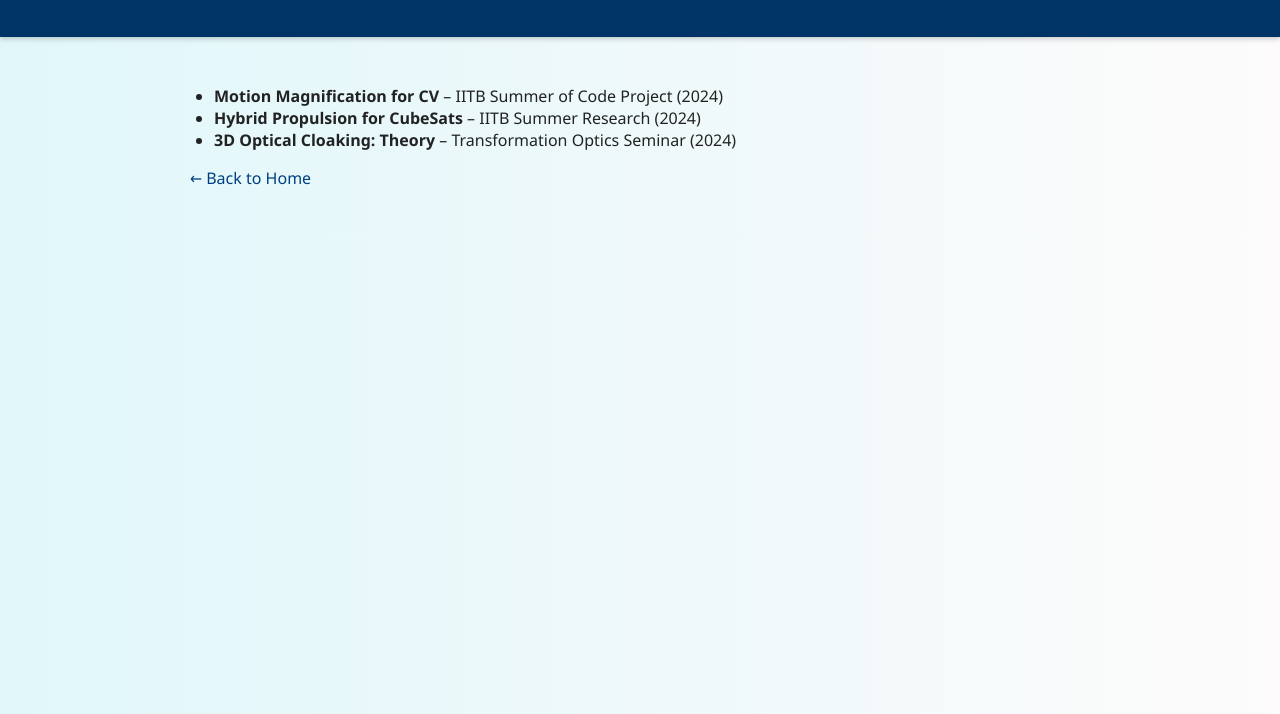
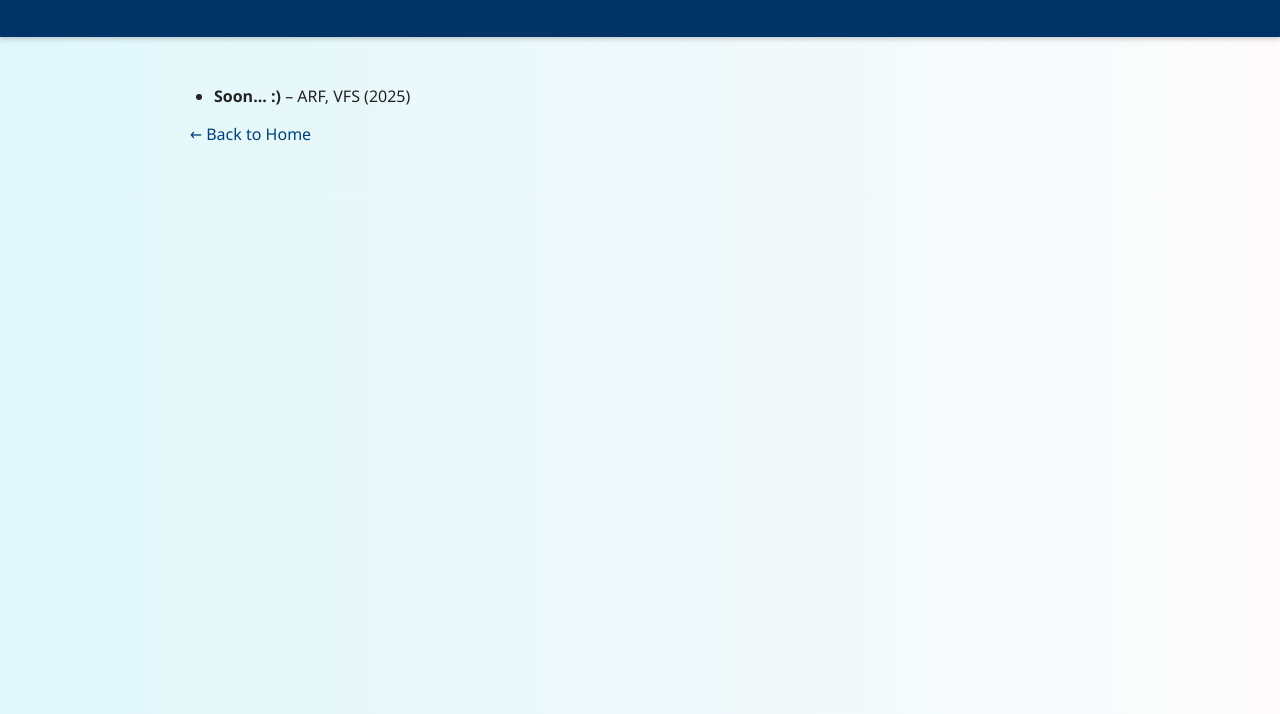
Before and after one commit to Sahil-github123/sahil_rp10.github.io, a plain HTML site: page publications.html in a window 1280 px wide. Shown: the part 86-800 px from the top of the page. Drawn offline with Linux system fonts and the light colour scheme.

Commit message:
Update publications.html

```diff
--- a/publications.html
+++ b/publications.html
@@ -11,9 +11,7 @@
     </header>
     <section>
         <ul>
-            <li><strong>Motion Magnification for CV</strong> – IITB Summer of Code Project (2024)</li>
-            <li><strong>Hybrid Propulsion for CubeSats</strong> – IITB Summer Research (2024)</li>
-            <li><strong>3D Optical Cloaking: Theory</strong> – Transformation Optics Seminar (2024)</li>
+            <li><strong>Soon... :) </strong> – ARF, VFS (2025)</li>
         </ul>
         <p><a href="index.html">← Back to Home</a></p>
     </section>
```
